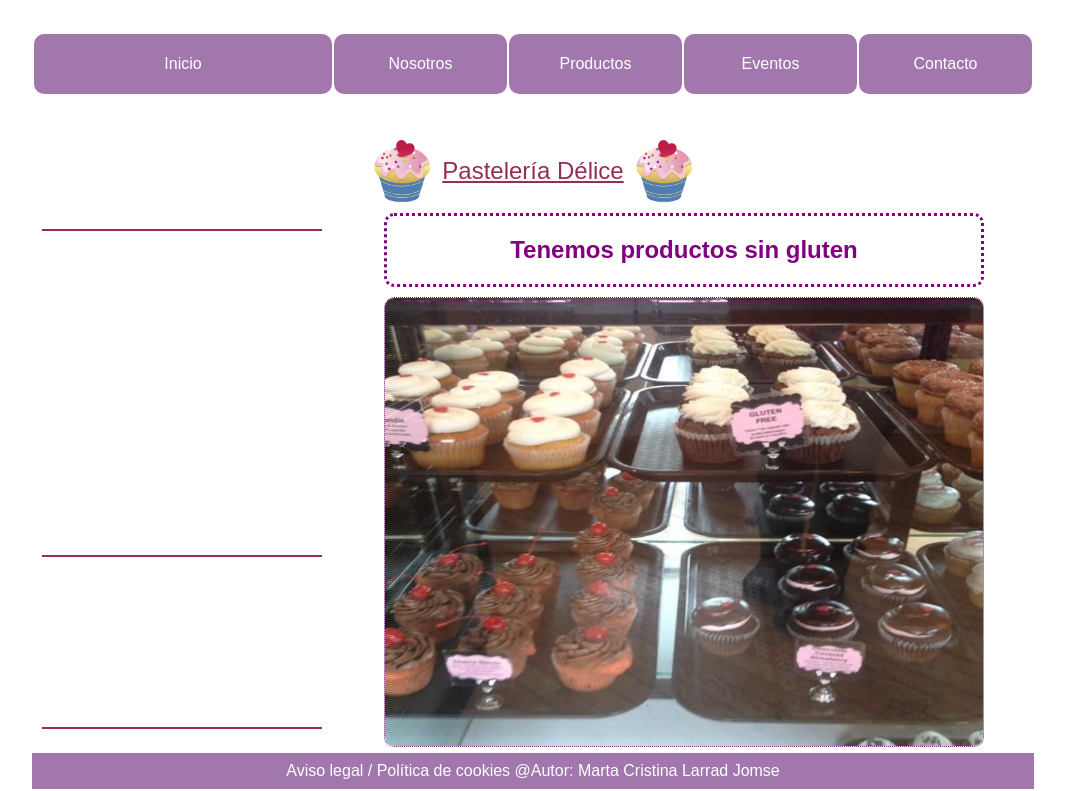
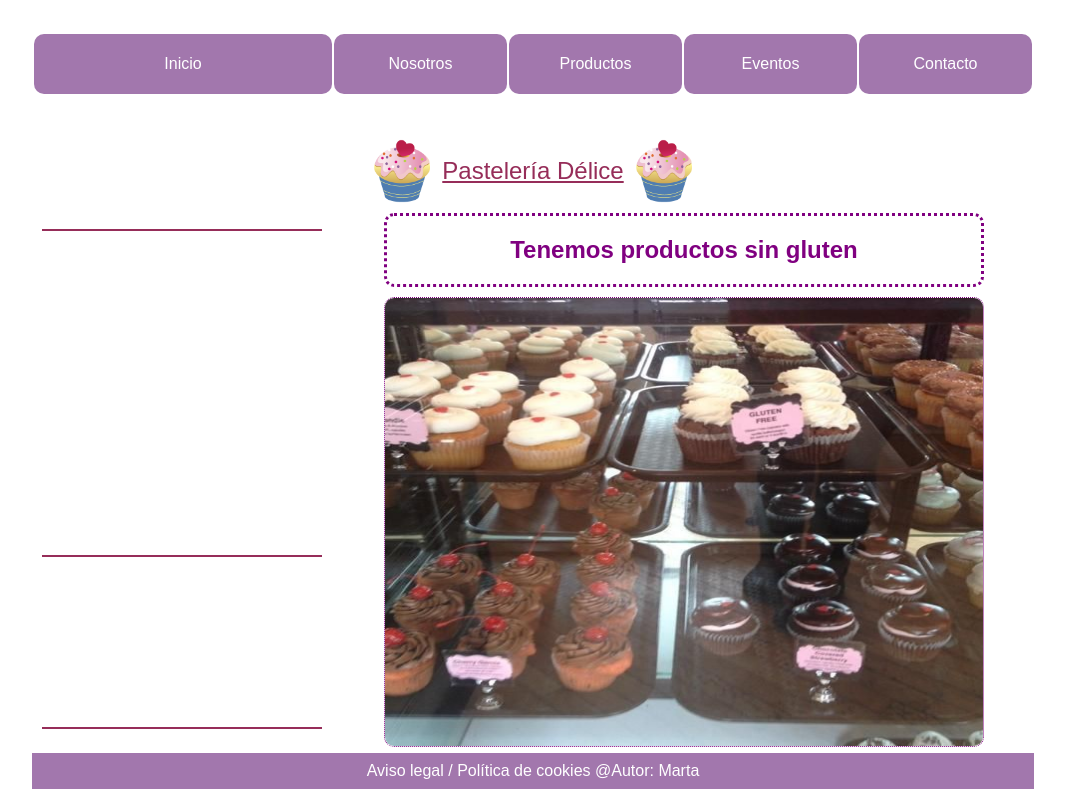
Before and after one commit to martaclj/proyecto, a plain HTML site: page nosotros.html in a window 1280 px wide. Shown: the part 309-1100 px from the top of the page, without its empty margins (107-1172 px from the left). Drawn offline with Linux system fonts and the light colour scheme; a web font is replaced by a local one.

Commit message:
Update nosotros.html

```diff
--- a/nosotros.html
+++ b/nosotros.html
@@ -60,7 +60,7 @@
       </tr>
       <!-- Footer -->
       <tr class="footer">
-        <td colspan="3" class="item6">Aviso legal / Política de cookies <span>@Autor: Marta Cristina Larrad Jomse</span></td>
+        <td colspan="3" class="item6">Aviso legal / Política de cookies <span>@Autor: Marta</span></td>
       </tr>
      </table>
 </body>
```
